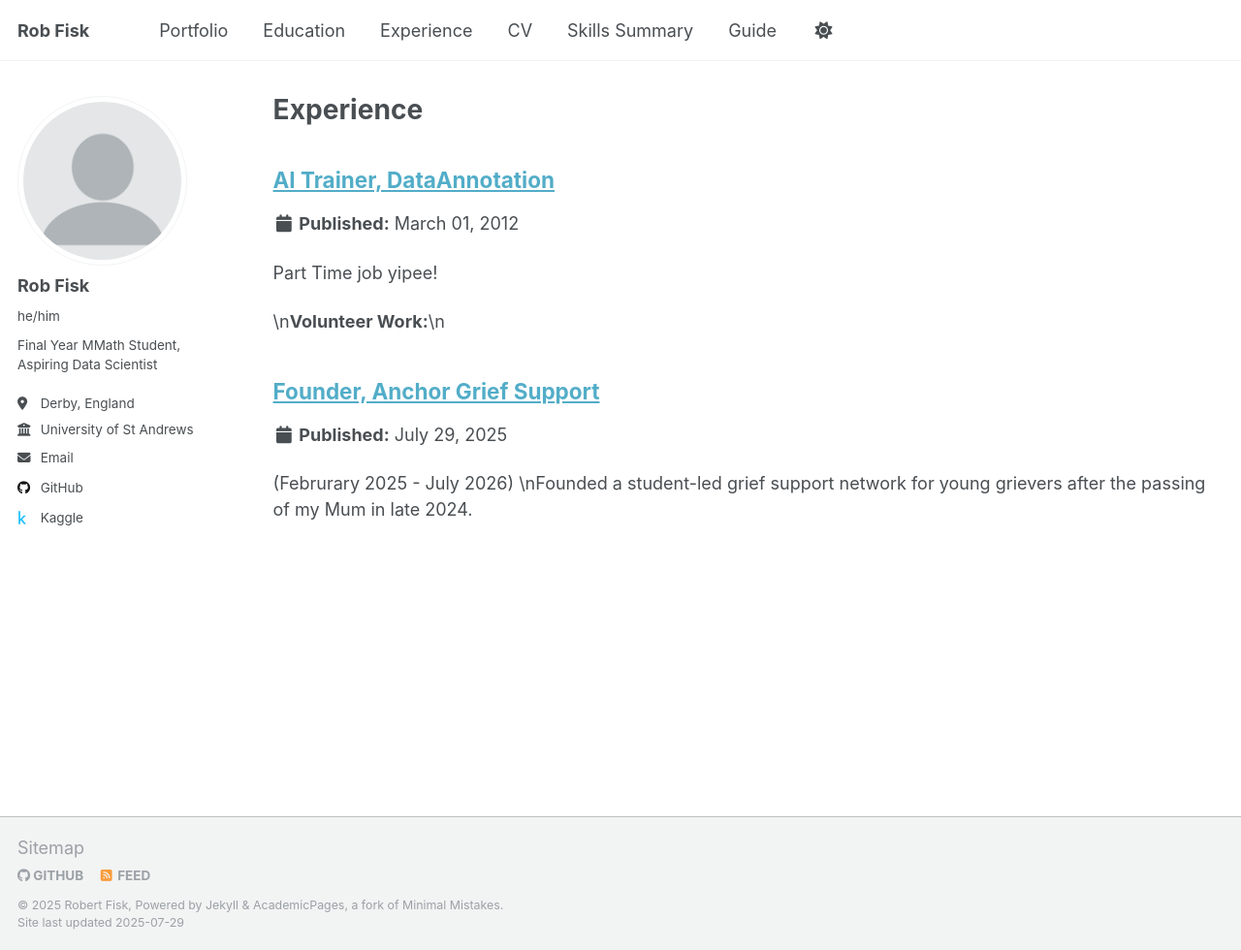
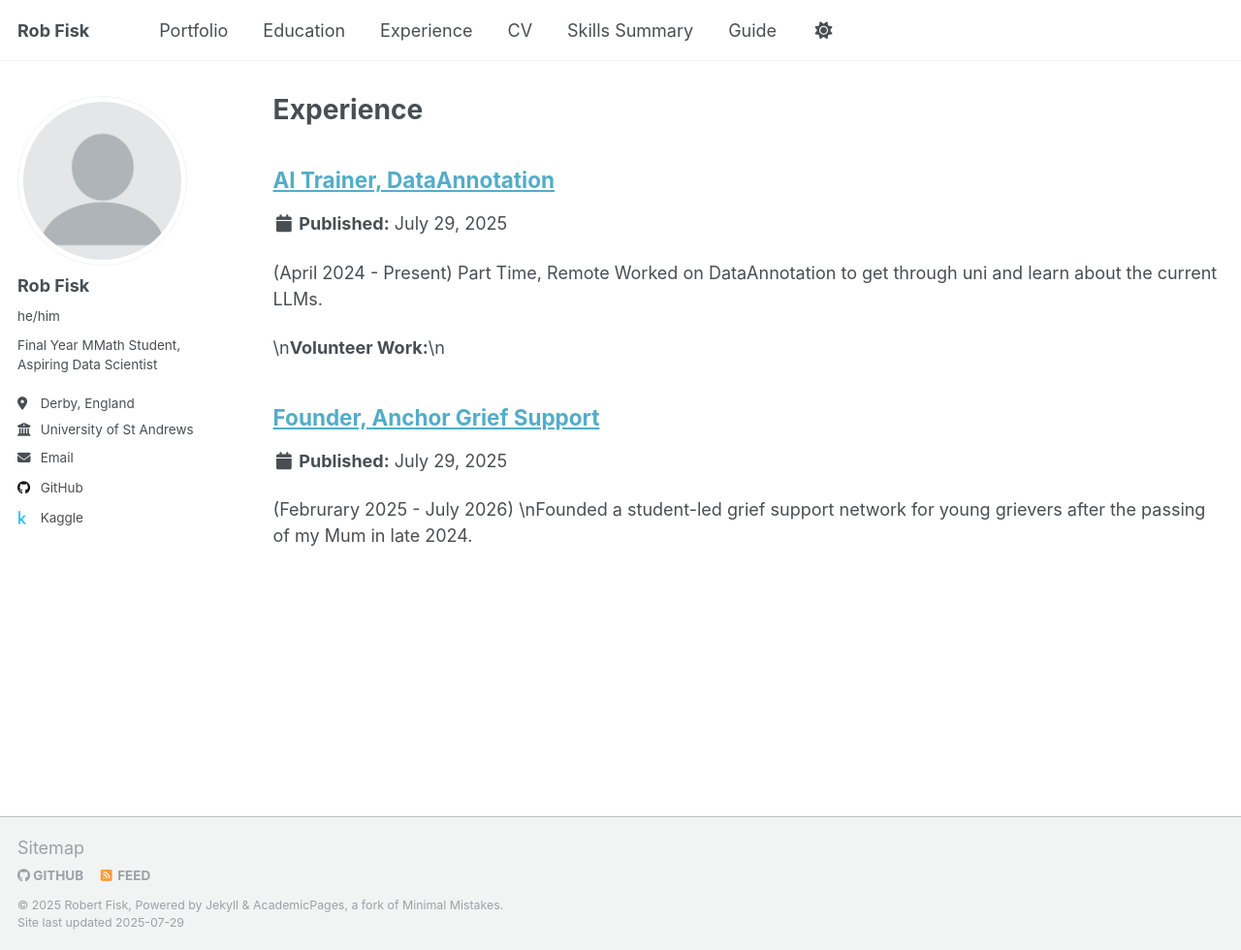
Before and after one commit to RobFisk/robfisk.github.io, a Jekyll site: the page built from _pages/experience.html, in a window 1280 px wide and 980 px high. Shown: the whole window at 97% size. Built offline with Jekyll 4.4.1, drawn with Linux system fonts in a browser that asks for light colours; a script that is not in the unit is left out.

Commit message:
Update DataAnnotation.md

```diff
--- a/_experience/DataAnnotation.md
+++ b/_experience/DataAnnotation.md
@@ -1,10 +1,7 @@
 ---
 title: "AI Trainer, DataAnnotation"
 collection: experience
-type: "Talk"
-venue: "UC San Francisco, Department of Testing"
-date: 2012-03-01
-location: "Remote"
+excerpt: "(April 2024 - Present)\nPart Time, Remote\n Worked on DataAnnotation to get through uni and learn about the current LLMs."
 ---
 
 Part Time job yipee!
```
